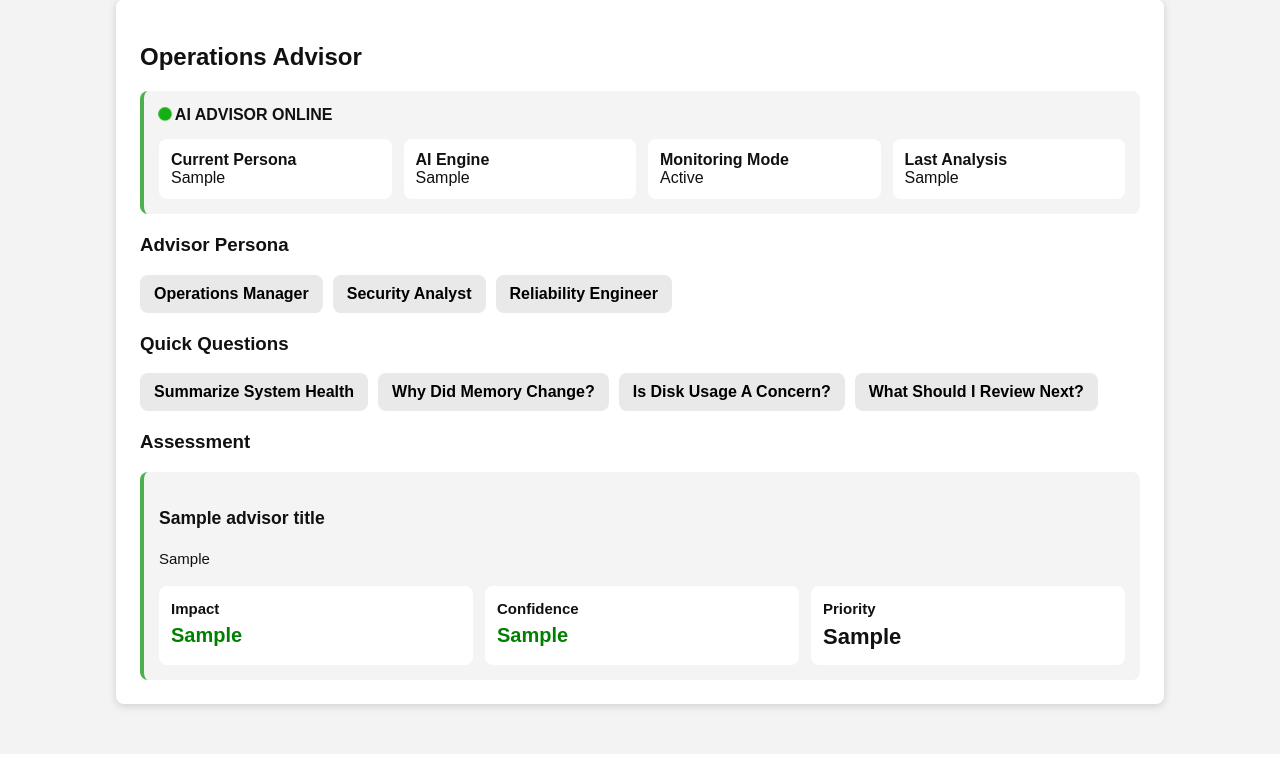
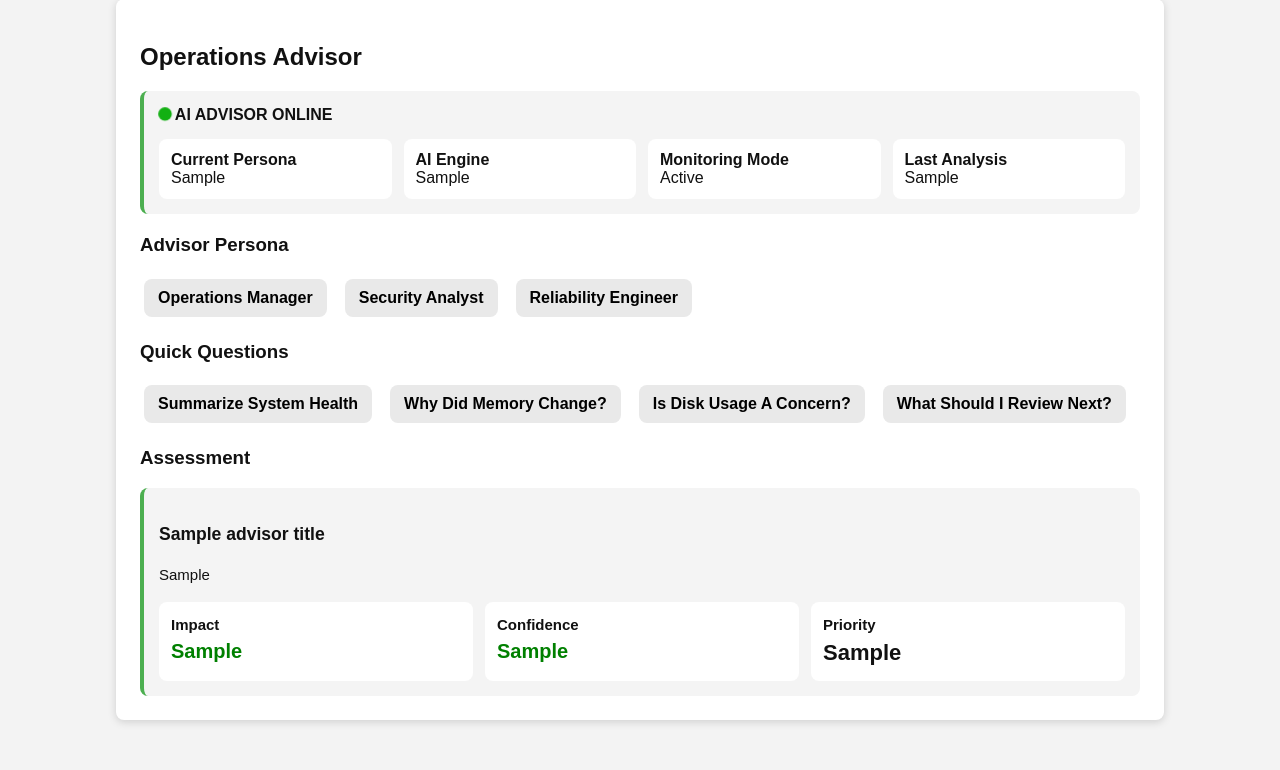
Before and after one commit to grgdougall-crypto/linux-ops-automation-lab, a Flask app: template dashboard/templates/index.html in a window 1280 px wide. Shown: the part 2783-3553 px from the top of the page. Before the commit the page ends 3497 px from the top, so only its background shows below. Run offline with Flask 3, Linux system fonts and the light colour scheme; the template is opened without the code that fills it: most values are stand-ins (such as "Sample title", 1, 10 or a date in 2020).

Commit message:
Polish Operations Advisor interface

```diff
--- a/dashboard/app.py
+++ b/dashboard/app.py
@@ -10,6 +10,12 @@
     "memory": "Memory utilization changed across recent reports.",
     "disk": "Disk utilization is currently low and does not present an operational concern.",
     "review": "Recommended review items include memory trends, report retention status, and automation workflow completion."
+}
+
+PERSONA_LABELS = {
+    "operations": "Operations Manager",
+    "security": "Security Analyst",
+    "reliability": "Reliability Engineer"
 }
 
 PROJECT_DIR = Path.home() / "linux-ops-automation-lab"
@@ -385,6 +391,11 @@
 
     advisor_question = request.args.get("advisor", "health")
     advisor_persona = request.args.get("persona", "operations")
+    advisor_persona_label = PERSONA_LABELS.get(
+	advisor_persona,
+	"Operations Manager"
+    )
+
     advisor_response = get_advisor_response(
         advisor_question,
 	advisor_persona,
@@ -424,7 +435,7 @@
         ai_findings=ai_summary["findings"],
         ai_recommendation=ai_summary["recommendation"],
         advisor_question=advisor_question,
-	advisor_persona=advisor_persona,
+	advisor_persona=advisor_persona_label,
         advisor_title=advisor_response["title"],
         advisor_assessment=advisor_response["assessment"],
         advisor_impact=advisor_response["impact"],
--- a/dashboard/static/style.css
+++ b/dashboard/static/style.css
@@ -235,3 +235,29 @@
     padding: 12px;
     border-radius: 8px;
 }
+
+.active-btn {
+    background: #4caf50 !important;
+    color: white !important;
+    font-weight: bold;
+}
+
+.advisor-link {
+    display: inline-block;
+    padding: 10px 16px;
+    margin: 4px;
+    background: #e6e6e6;
+    color: #222;
+    text-decoration: none;
+    border-radius: 6px;
+    font-weight: 600;
+}
+
+.advisor-link:hover {
+    opacity: 0.9;
+}
+
+.active-btn {
+    background: #4caf50 !important;
+    color: white !important;
+}
--- a/dashboard/templates/index.html
+++ b/dashboard/templates/index.html
@@ -25,7 +25,6 @@
         <div class="card">
             <h2>Disk Usage</h2>
             <p class="{{ disk_class }}">{{ disk_usage }}</p>
-
             <h3>Disk Health</h3>
             <p class="{{ disk_class }}">{{ disk_health }}</p>
         </div>
@@ -53,7 +52,6 @@
         <div class="card">
             <h2>Automation Status</h2>
             <p class="{{ automation_class }}">{{ automation_status }}</p>
-
             <h3>Last Run</h3>
             <p>{{ last_run }}</p>
         </div>
@@ -62,14 +60,12 @@
             <h2>Operations Timeline</h2>
 
             <div class="monitor-header">
-
                 <div class="monitor-status">
                     <span class="pulse-dot"></span>
                     MONITORING ACTIVE
                 </div>
 
                 <div class="monitor-metrics">
-
                     <div>
                         <strong>Last Analysis</strong><br>
                         {{ last_run }}
@@ -94,9 +90,7 @@
                         <strong>Next Scan</strong><br>
                         <span id="countdown">01:00</span>
                     </div>
-
                 </div>
-
             </div>
 
             <ul class="activity-list">
@@ -165,6 +159,7 @@
 
     <div class="card ai-card">
         <h2>Operations Advisor</h2>
+
         <div class="advisor-status-header">
             <div class="advisor-online">
                 <span class="pulse-dot"></span>
@@ -193,40 +188,50 @@
                 </div>
             </div>
         </div>
+
         <h3>Advisor Persona</h3>
 
 <div class="advisor-buttons">
-    <a class="{% if advisor_persona == 'operations' %}active{% endif %}" href="/?persona=operations&advisor={{ advisor_question }}">
+    <a class="advisor-link {% if advisor_persona == 'Operations Manager' %}active-btn{% endif %}"
+       href="/?persona=operations&advisor={{ advisor_question }}">
         Operations Manager
     </a>
 
-    <a class="{% if advisor_persona == 'security' %}active{% endif %}" href="/?persona=security&advisor={{ advisor_question }}">
+    <a class="advisor-link {% if advisor_persona == 'Security Analyst' %}active-btn{% endif %}"
+       href="/?persona=security&advisor={{ advisor_question }}">
         Security Analyst
     </a>
 
-    <a class="{% if advisor_persona == 'reliability' %}active{% endif %}" href="/?persona=reliability&advisor={{ advisor_question }}">
+    <a class="advisor-link {% if advisor_persona == 'Reliability Engineer' %}active-btn{% endif %}"
+       href="/?persona=reliability&advisor={{ advisor_question }}">
         Reliability Engineer
     </a>
 </div>
+
 <h3>Quick Questions</h3>
 
 <div class="advisor-buttons">
-    <a class="{% if advisor_question == 'health' %}active{% endif %}" href="/?persona={{ advisor_persona }}&advisor=health">
+    <a class="advisor-link {% if advisor_question == 'health' %}active-btn{% endif %}"
+       href="/?persona={{ request.args.get('persona', 'operations') }}&advisor=health">
         Summarize System Health
     </a>
 
-    <a class="{% if advisor_question == 'memory' %}active{% endif %}" href="/?persona={{ advisor_persona }}&advisor=memory">
+    <a class="advisor-link {% if advisor_question == 'memory' %}active-btn{% endif %}"
+       href="/?persona={{ request.args.get('persona', 'operations') }}&advisor=memory">
         Why Did Memory Change?
     </a>
 
-    <a class="{% if advisor_question == 'disk' %}active{% endif %}" href="/?persona={{ advisor_persona }}&advisor=disk">
+    <a class="advisor-link {% if advisor_question == 'disk' %}active-btn{% endif %}"
+       href="/?persona={{ request.args.get('persona', 'operations') }}&advisor=disk">
         Is Disk Usage A Concern?
     </a>
 
-    <a class="{% if advisor_question == 'review' %}active{% endif %}" href="/?persona={{ advisor_persona }}&advisor=review">
+    <a class="advisor-link {% if advisor_question == 'review' %}active-btn{% endif %}"
+       href="/?persona={{ request.args.get('persona', 'operations') }}&advisor=review">
         What Should I Review Next?
     </a>
 </div>
+
         <h3>Assessment</h3>
 
         <div class="advisor-response">
```
Lines whose indentation alone changed are shown as unchanged.
